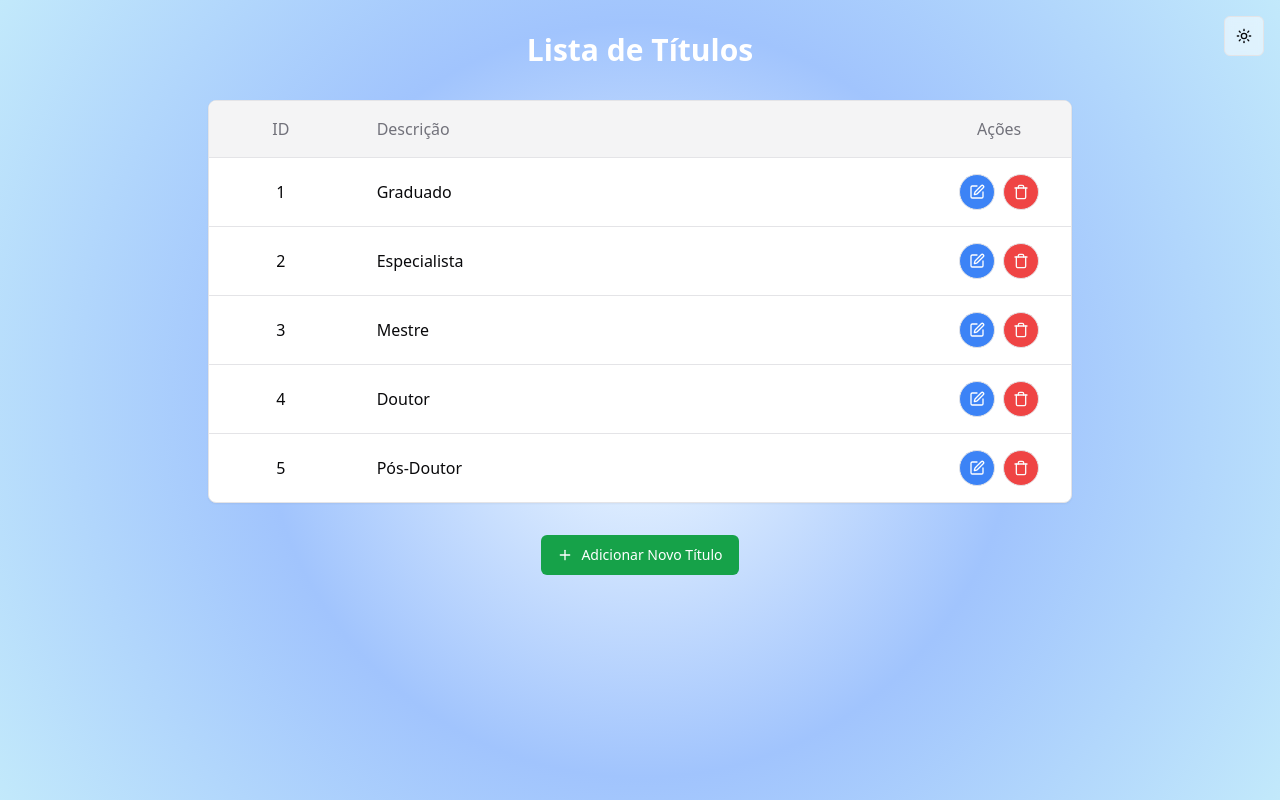
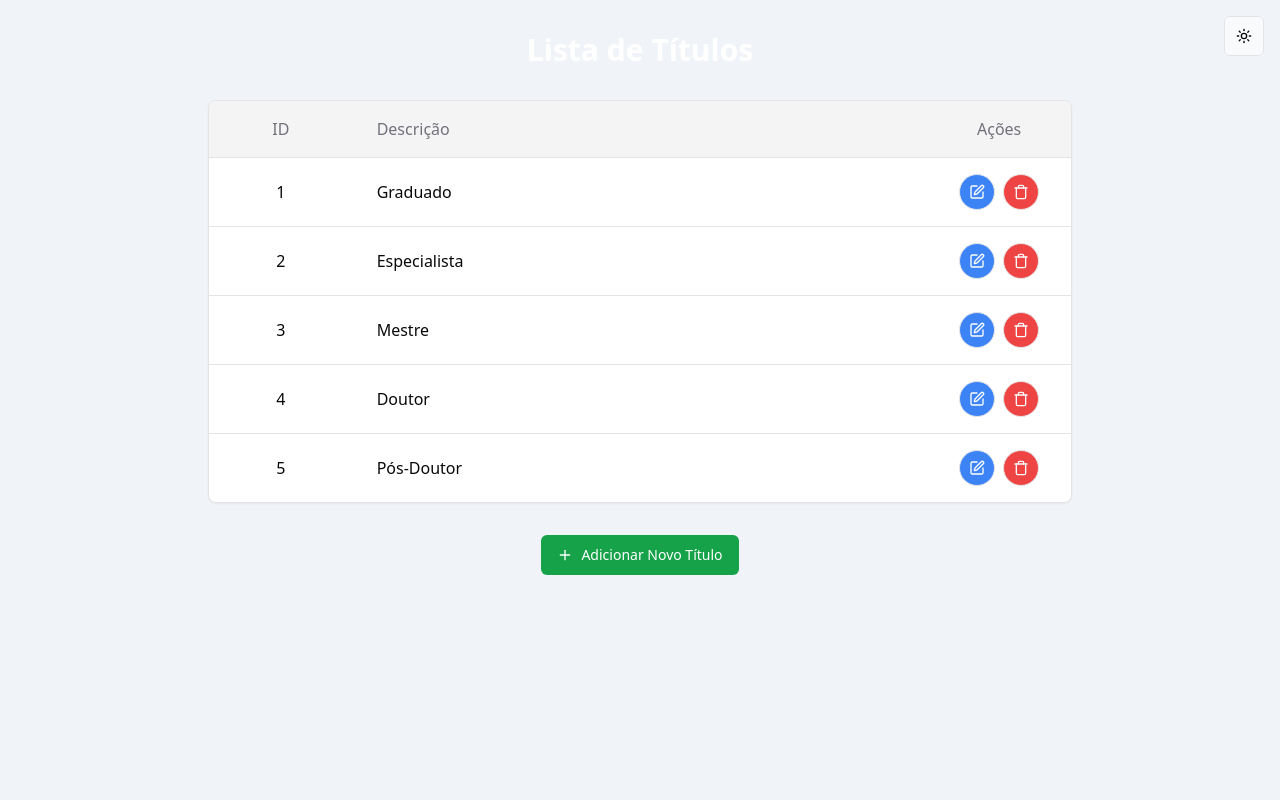
Before and after one commit to Willian-Xavier/gerenciador-academico, a React (Vite) app: page / in a window 1280 px wide. Built offline with nearby package versions, Linux system fonts and the light colour scheme.

Commit message:
Update theme colors
Update the theme colors to be darker and remove the gradient.

```diff
--- a/src/index.css
+++ b/src/index.css
@@ -78,12 +78,12 @@
   }
 
   body.dark {
-    background: radial-gradient(circle, rgba(2,0,36,1) 0%, rgba(9,9,121,1) 38%, rgba(0,212,255,1) 100%);
+    background-color: #1A1F2C;
     min-height: 100vh;
   }
 
   body:not(.dark) {
-    background: radial-gradient(circle, rgba(240,249,255,1) 0%, rgba(161,196,253,1) 50%, rgba(194,233,251,1) 100%);
+    background-color: #f0f4f8;
     min-height: 100vh;
   }
 }
```
